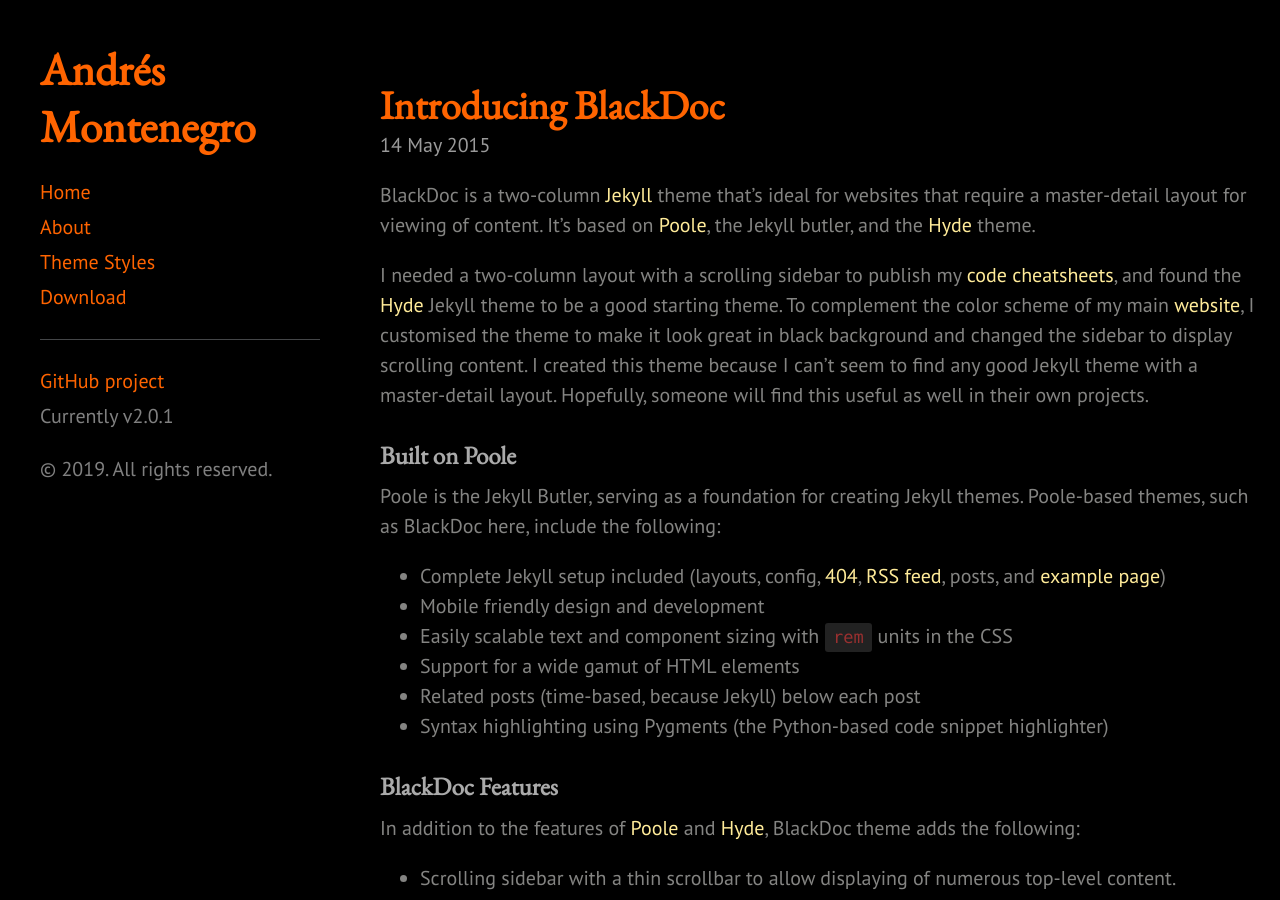
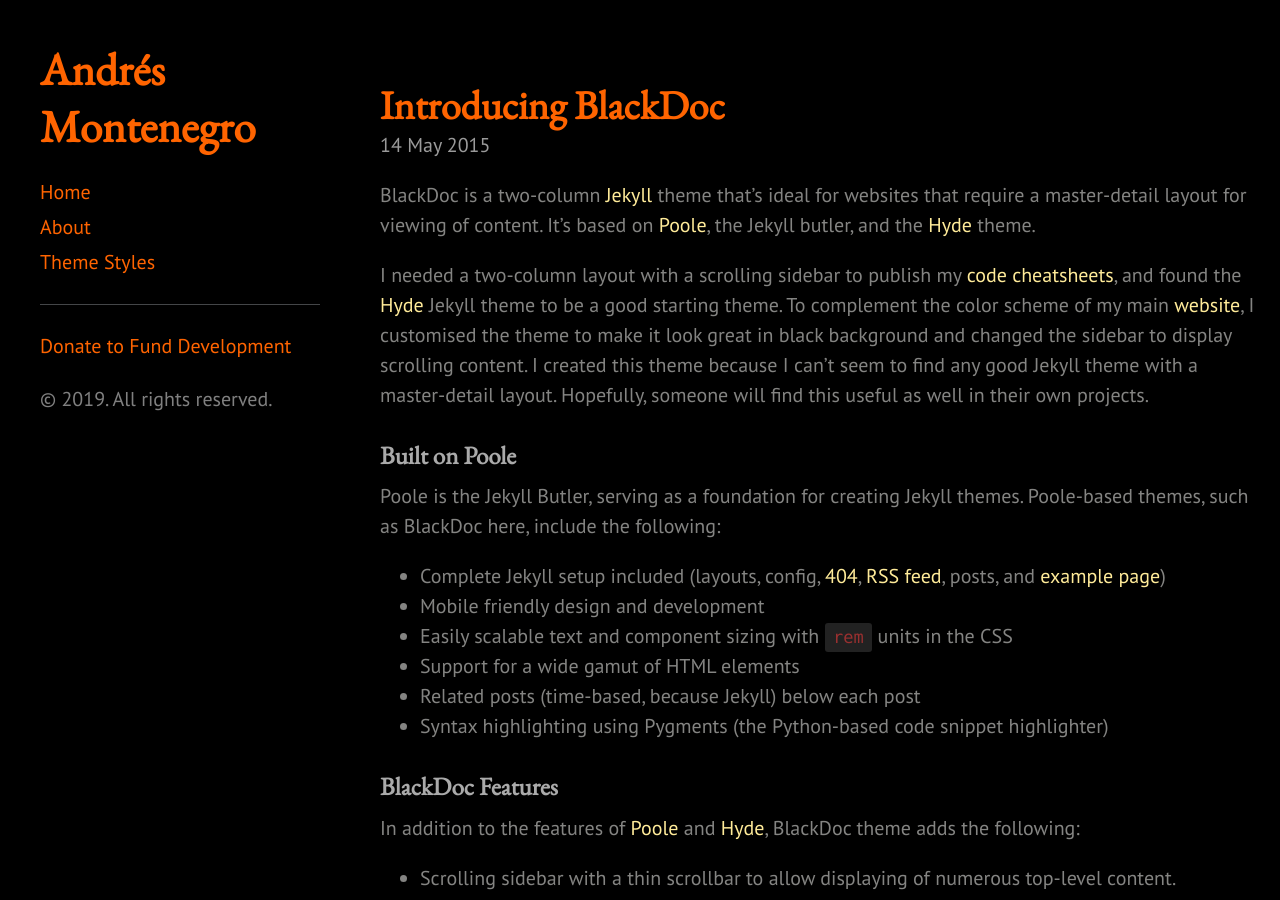
Before and after one commit to AndresMontenegroClub/AndresMontenegroClub.github.io, a Jekyll site: the page built from index.html, in a window 1280 px wide and 900 px high. Built offline with Jekyll 4.4.1, drawn with Linux system fonts in a browser that asks for light colours; the list of posts is cut into pages by our own code.

Commit message:
Update sidebar.html

```diff
--- a/_includes/sidebar.html
+++ b/_includes/sidebar.html
@@ -26,10 +26,10 @@
         {% endif %}
       {% endfor %}
 
-      <a class="sidebar-nav-item" href="{{ site.github.repo }}/archive/master.zip">Download</a>
+      <!--<a class="sidebar-nav-item" href="{{ site.github.repo }}/archive/master.zip">Download</a>-->
       <hr>
-      <a class="sidebar-nav-item" href="{{ site.github.repo }}">GitHub project</a>
-      <span class="sidebar-nav-item">Currently v{{ site.version }}</span>
+      <a class="sidebar-nav-item" href="{{ site.paypal_url }}">Donate to Fund Development</a>
+      <!--<span class="sidebar-nav-item">Currently v{{ site.version }}</span>-->
     </nav>
 
     <p>&copy; {{ site.time | date: '%Y' }}. All rights reserved.</p>
```
